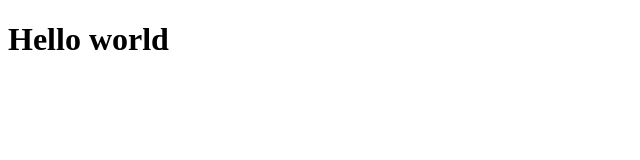
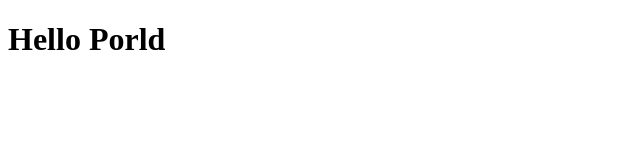
Before and after one commit to Lawroo95/Background-Generator, a plain HTML site: page index.html in a window 1280 px wide. Shown: the full height of the page, 0-640 px from the left. Drawn offline with Linux system fonts and the light colour scheme; files whose address does not match are found by name.

Commit message:
Changing hello world to hello porld

```diff
--- a/index.html
+++ b/index.html
@@ -11,7 +11,7 @@
 <link rel = "stylesheet" href = "C:\Users\Lawrence\Documents\JS Projects Course\Template folder\Style.css">
 </head>
 <body>
- <h1>Hello world</h1>
+ <h1>Hello Porld</h1>
 
 
 
```
